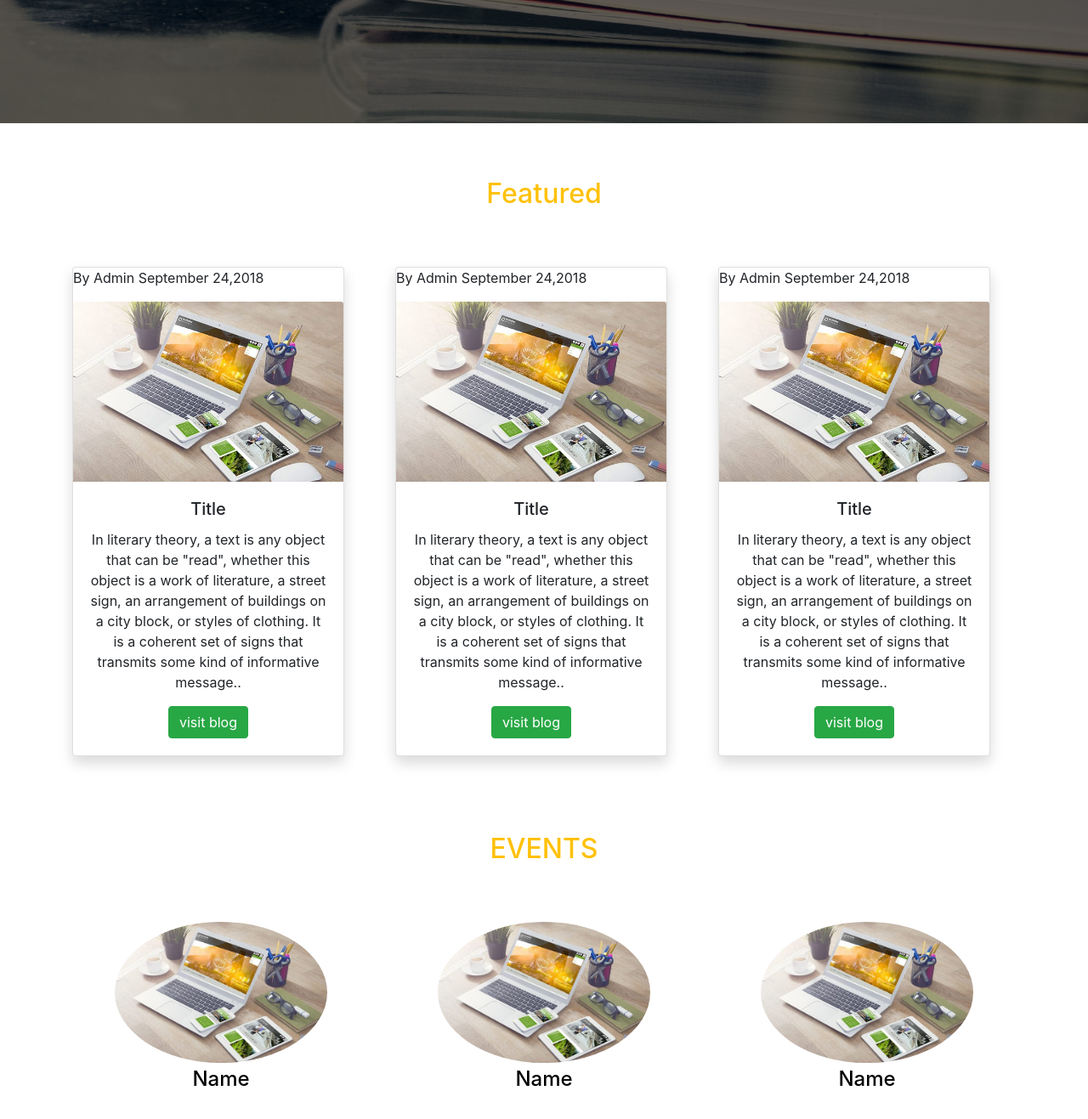
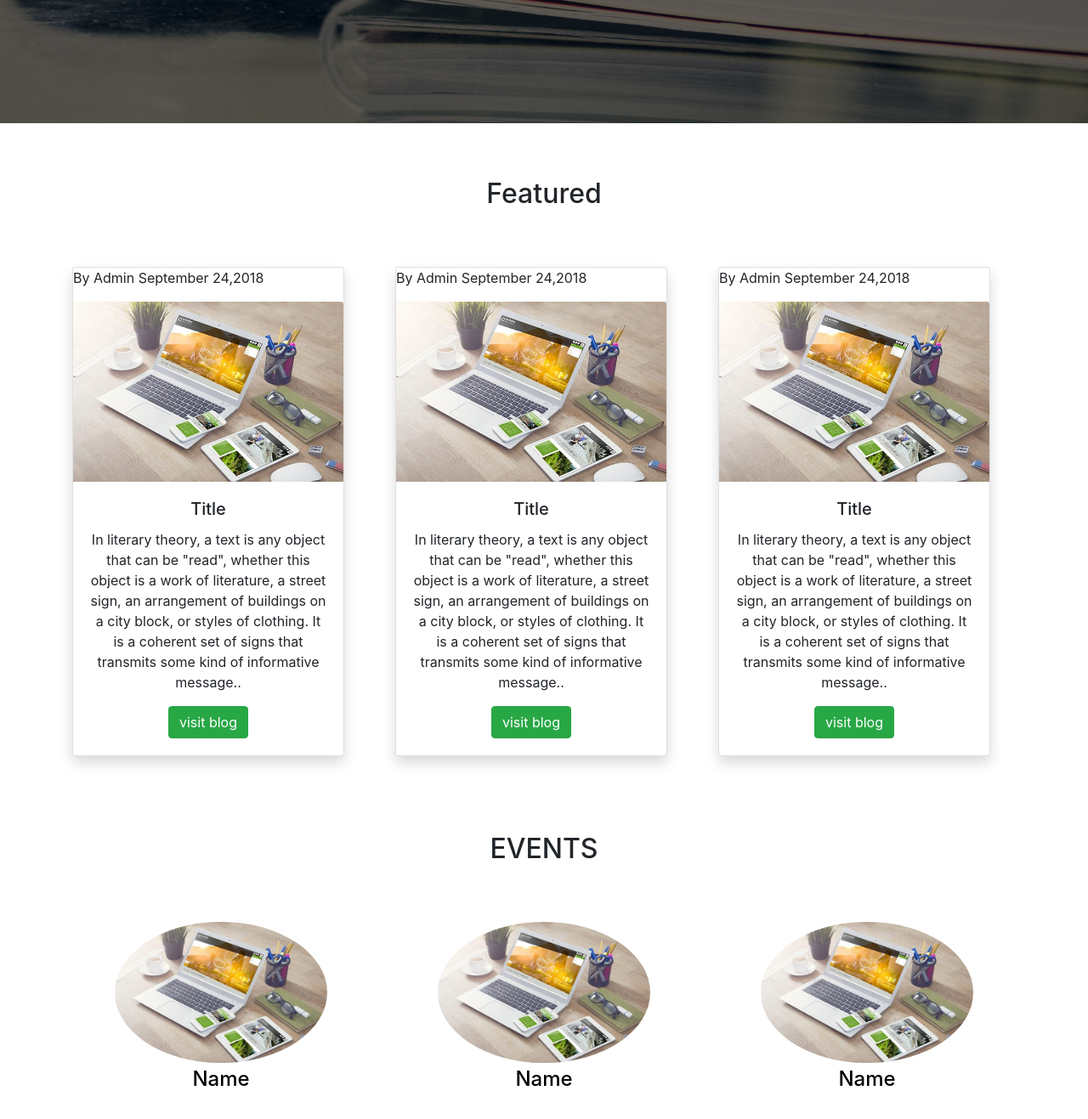
Before and after one commit to rubybano/blogs, a plain HTML site: page index.html in a window 1280 px wide. Shown: the part 665-1982 px from the top of the page at 85% size. Drawn offline with nearby package versions, Linux system fonts and the light colour scheme; a script that the page names is missing.

Commit message:
Update index.html

```diff
--- a/index.html
+++ b/index.html
@@ -54,7 +54,7 @@
     <h2 class="bc">Featured</h2>
 </div>-->
 <div class="ab">
-<section class="container ourservices text-center text-warning font-weight-bolder">
+<section class="container ourservices text-center font-weight-bolder">
 <h2> Featured </h2> </section>
 </div>
 <!--<div class="fcont">
@@ -123,7 +123,7 @@
 </div>
 
 <section class="ourteam">
-  <div class="container text-center text-warning">
+  <div class="container text-center ">
     <h2> EVENTS </h2>
 
 
```
